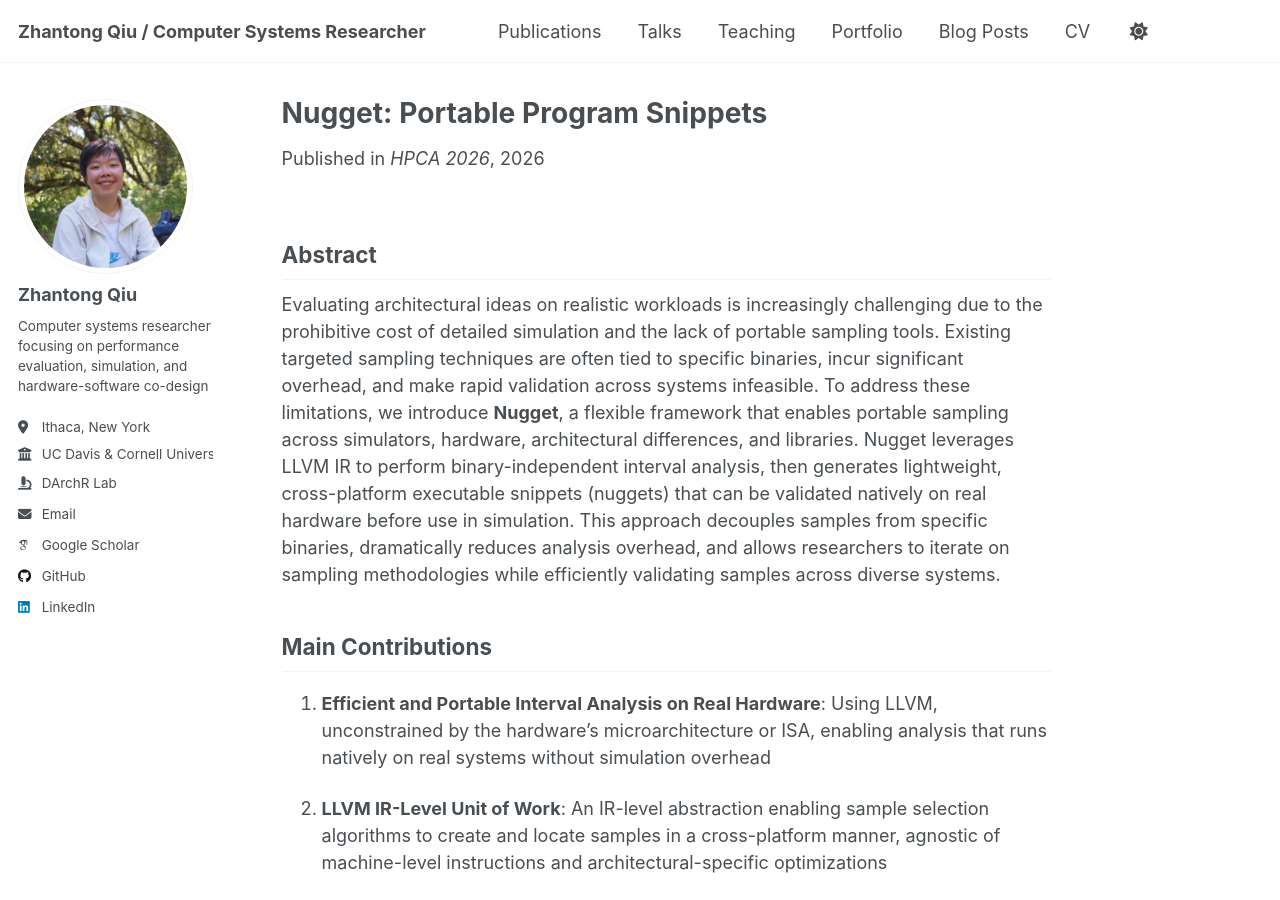
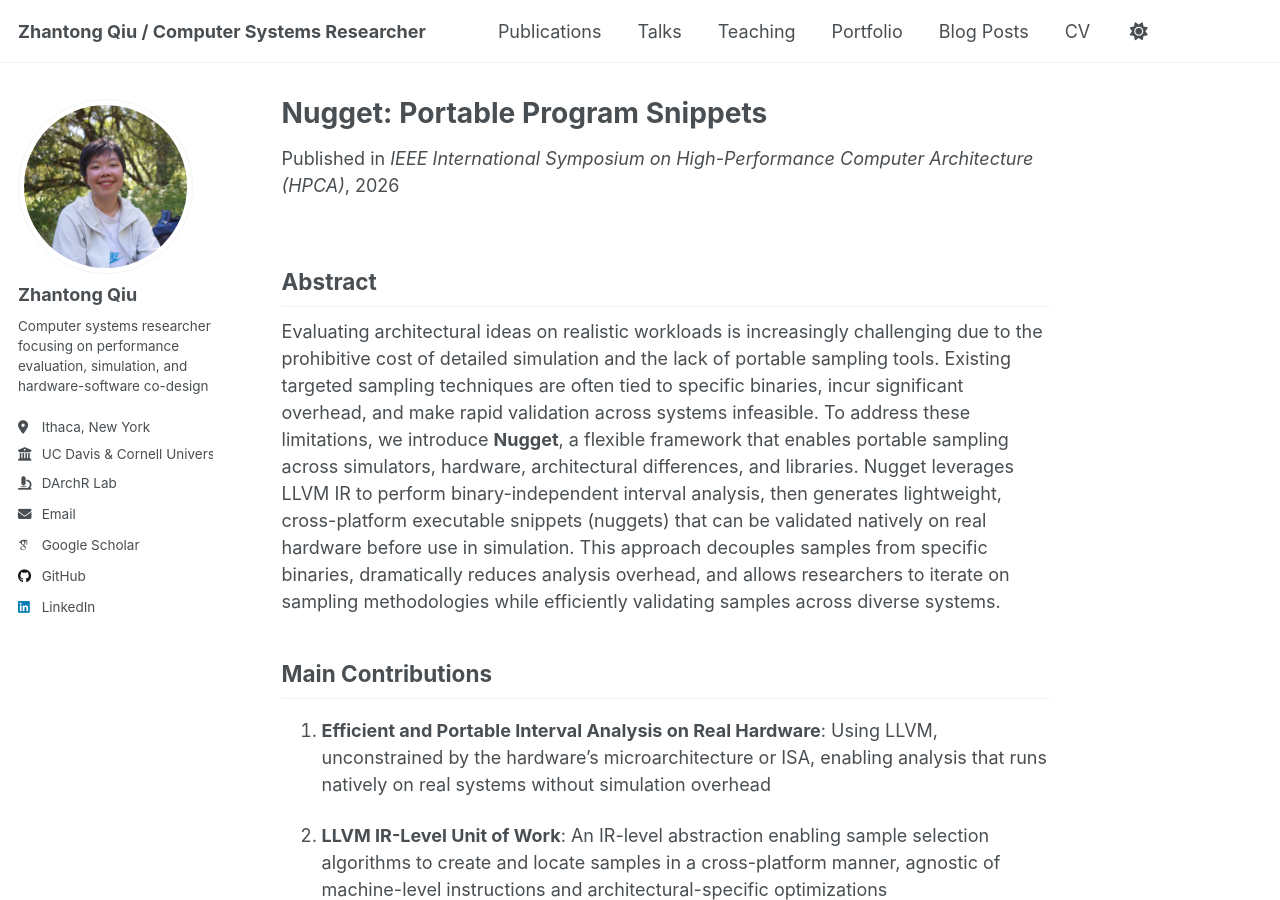
Before and after one commit to studyztp/studyztp.github.io, a Jekyll site: the page built from _publications/2026-01-31-nugget.md, in a window 1280 px wide and 900 px high. Built offline with Jekyll 4.4.1, drawn with Linux system fonts in a browser that asks for light colours; some web fonts are replaced; a script that is not in the unit is left out.

Commit message:
update Nugget's publication venue

```diff
--- a/_publications/2026-01-31-nugget.md
+++ b/_publications/2026-01-31-nugget.md
@@ -5,7 +5,7 @@ category: conferences
 permalink: /publication/2026-01-31-nugget
 excerpt: "An LLVM IR-based sampling framework that turns long-running workloads into portable program snippets which can be analyzed once, then reused across binaries, ISAs, and microarchitectures."
 date: 2026-01-31
-venue: 'HPCA 2026'
+venue: 'IEEE International Symposium on High-Performance Computer Architecture (HPCA)'
 paperurl: 'https://arxiv.org/abs/2509.02873'
 citation: 'Qiu, Z., Samani, M., & Lowe-Power, J., "Nugget: Portable Program Snippets." 2026 IEEE International Symposium on High-Performance Computer Architecture (HPCA). Sydney, Australia.'
 ---
```
